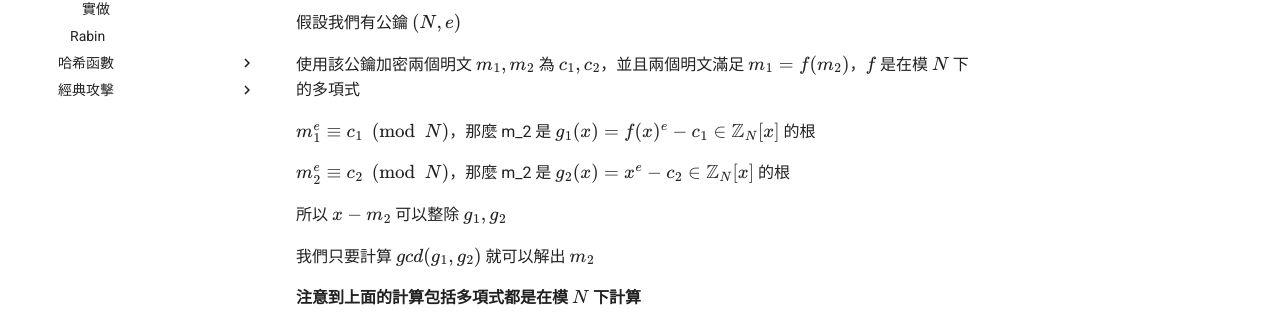
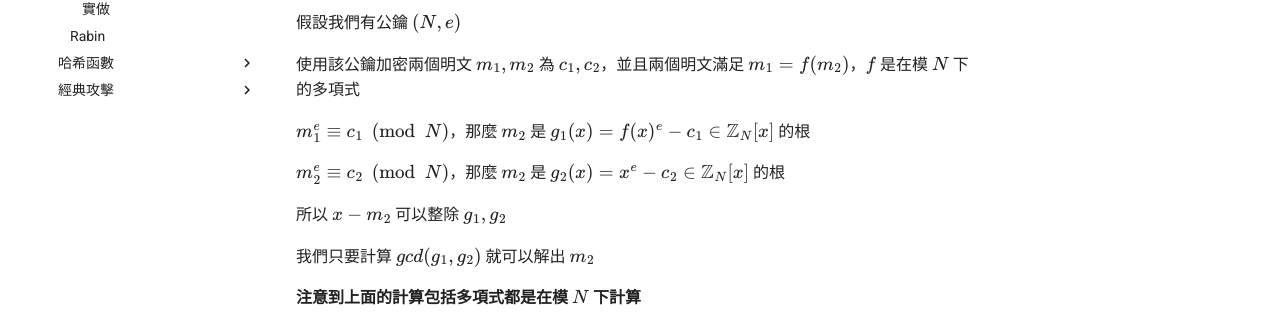
Before and after one commit to oalieno/oalieno.github.io, an MkDocs documentation site: the page built from docs/crypto/asymmetric/rsa/coppersmith.md, in a window 1280 px wide and 1363 px high. Shown: the part 632-944 px from the top of the window. Built offline with MkDocs 1.6.1 and Material for MkDocs 9.7.7, drawn with Linux system fonts in a browser that asks for light colours; formulas are drawn with MathJax 3; comment, search, counter and statistics services are not loaded; old or Windows-style settings are respelled for this version of MkDocs.

Commit message:
fix typo

```diff
--- a/docs/crypto/asymmetric/rsa/coppersmith.md
+++ b/docs/crypto/asymmetric/rsa/coppersmith.md
@@ -28,9 +28,9 @@ $$
 
 使用該公鑰加密兩個明文 $m_1, m_2$ 為 $c_1, c_2$，並且兩個明文滿足 $m_1 = f(m_2)$，$f$ 是在模 $N$ 下的多項式
 
-$m_1^e \equiv c_1 \pmod{N}$，那麼 m_2 是 $g_1(x) = f(x)^e - c_1 \in \mathbb{Z}_{N}[x]$ 的根
+$m_1^e \equiv c_1 \pmod{N}$，那麼 $m_2$ 是 $g_1(x) = f(x)^e - c_1 \in \mathbb{Z}_{N}[x]$ 的根
 
-$m_2^e \equiv c_2 \pmod{N}$，那麼 m_2 是 $g_2(x) = x^e - c_2 \in \mathbb{Z}_{N}[x]$ 的根
+$m_2^e \equiv c_2 \pmod{N}$，那麼 $m_2$ 是 $g_2(x) = x^e - c_2 \in \mathbb{Z}_{N}[x]$ 的根
 
 所以 $x - m_2$ 可以整除 $g_1, g_2$
 
```
